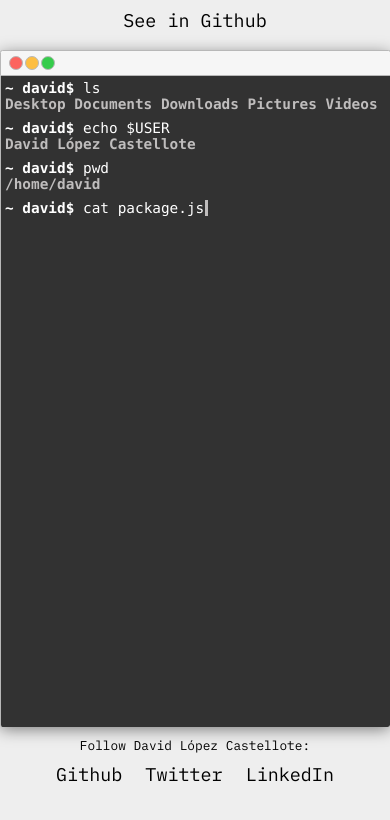
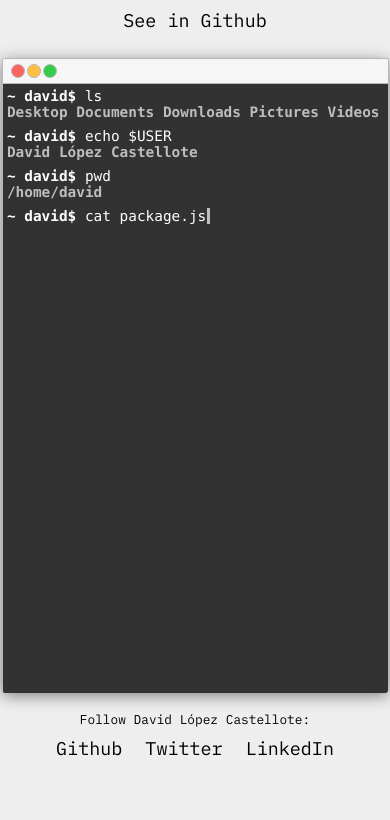
Before and after one commit to Dellos7/css3-terminal, a website: page index.html in a window 390 px wide. Drawn offline with Linux system fonts and the light colour scheme.

Commit message:
add style.css file for demo css

```diff
--- a/css/style.css
+++ b/css/style.css
@@ -27,11 +27,11 @@
   .main {
     width: 90%;
     margin: 1rem auto;
-    height: 80vh;
+    height: 75vh;
   }
 
   .footer {
-    height: 8vh;
+    height: 5vh;
     text-align: center;
     padding-top: 1.5rem;
   }
@@ -89,7 +89,6 @@
     }
 
     .main {
-      width: 100%;
-      margin: initial;
+      width: 99%;
     }
   }
```
